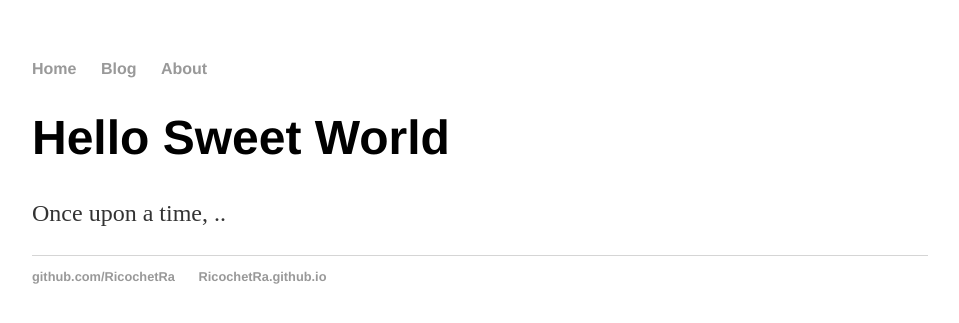
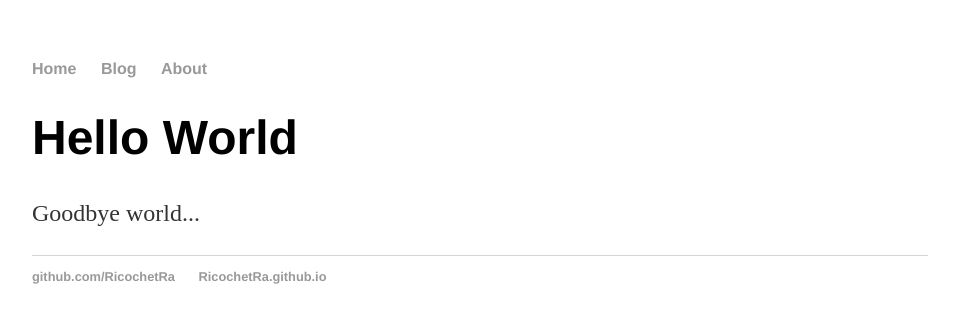
Before and after one commit to RicochetRa/RicochetRa.github.io, a Jekyll site: the page built from index.html, in a window 1280 px wide. Shown: the top 323 px of the page, without its empty margins (160-1119 px from the left). Built offline with Jekyll 4.4.1, drawn with Linux system fonts in a browser that asks for light colours.

Commit message:
Update index.html

```diff
--- a/index.html
+++ b/index.html
@@ -3,6 +3,6 @@ layout: default
 title: Web Programming
 ---
 <div class="blurb">
-  <h1>Hello Sweet World</h1>
-  <p>Once upon a time, ..</p>
+  <h1>Hello World</h1>
+  <p>Goodbye world...</p>
 </div>
```
